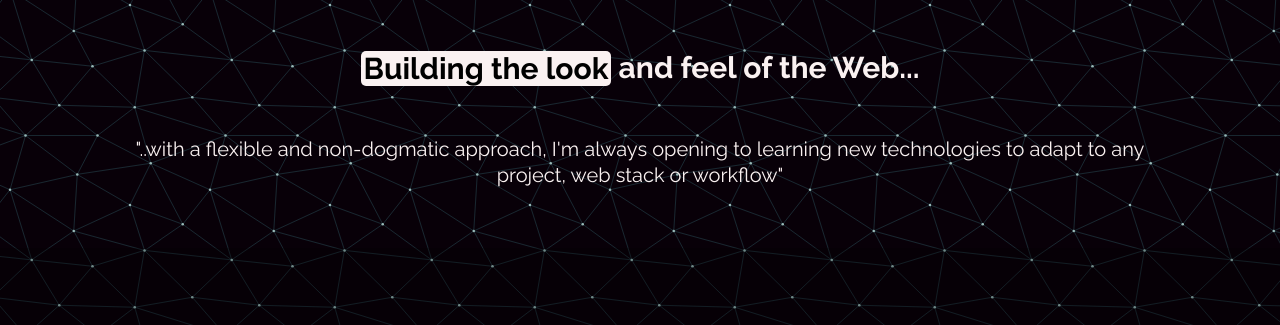
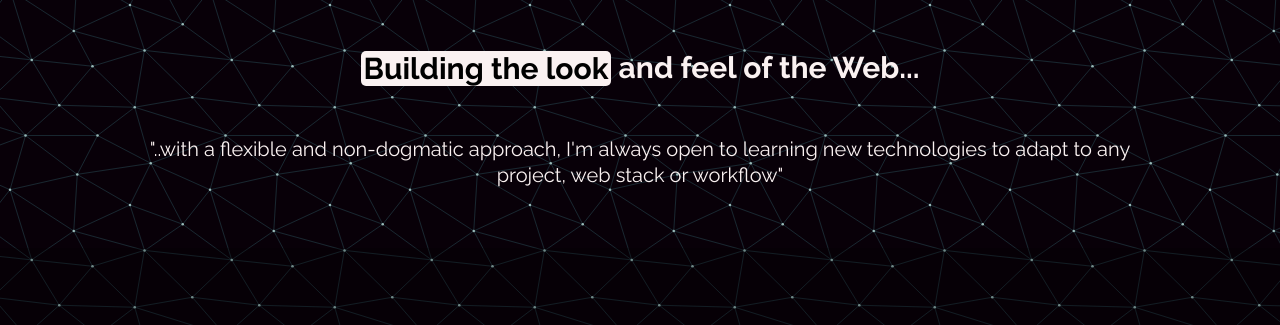
Before and after one commit to JonathanPetersCode/jpcode-portfolio, a plain HTML site: page index.html in a window 1280 px wide. Shown: the part 3560-3885 px from the top of the page. Drawn offline with nearby package versions, Linux system fonts and the light colour scheme.

Commit message:
Update index.html

```diff
--- a/index.html
+++ b/index.html
@@ -175,7 +175,7 @@
                     <div class="col-md-12">
                         <div class="title">
                             <h2 class="section-title"><mark>Building the look</mark> &nbsp;and feel of the Web...</h2>
-                            <p class="statement-motto"> "..with a flexible and non-dogmatic approach, I'm always opening to learning new technologies to adapt to any project, web stack or workflow"</p>
+                            <p class="statement-motto"> "..with a flexible and non-dogmatic approach, I'm always open to learning new technologies to adapt to any project, web stack or workflow"</p>
                         </div>
                     </div>
                 </div>
```
